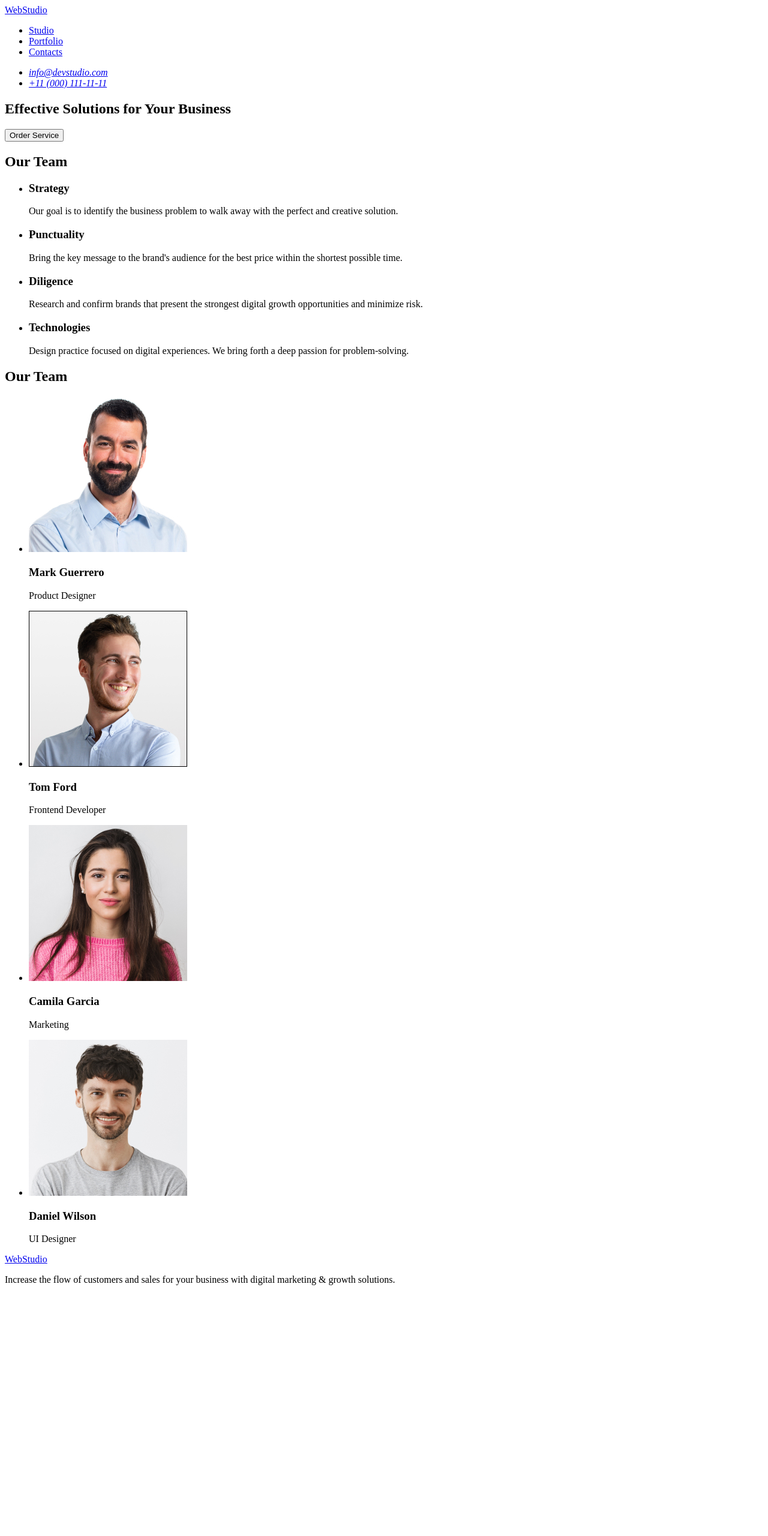
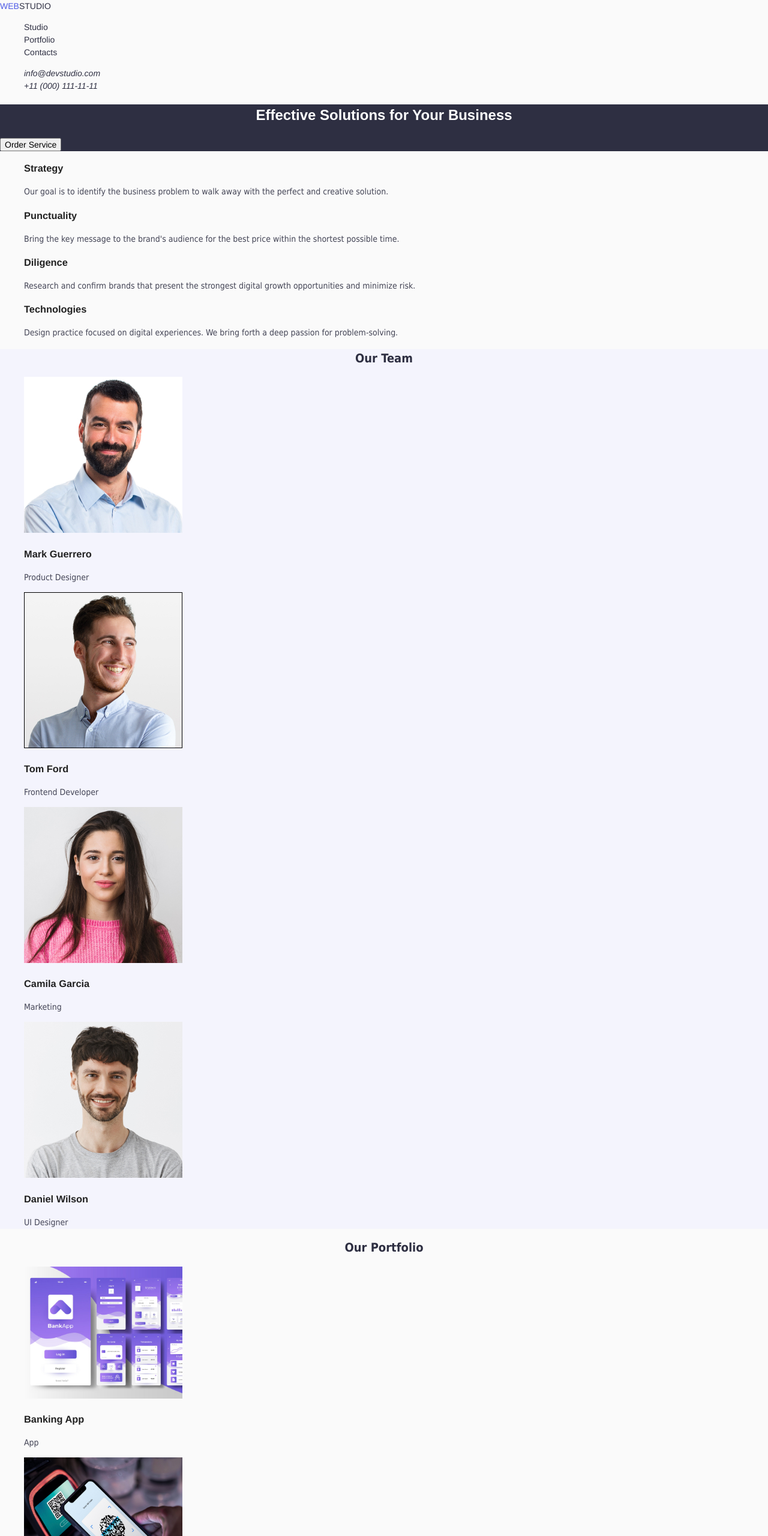
Before and after one commit to Alexkhubetsov/goit-markup-hw-02, a plain HTML site: page index.html in a window 1280 px wide. Shown: the top 2560 px of the page at 60% size. Before the commit the page ends 2158 px from the top, so only its background shows below. Drawn offline with nearby package versions, Linux system fonts and the light colour scheme.

Commit message:
add initial files

```diff
--- /dev/null
+++ b/css/styles.css
@@ -0,0 +1,50 @@
+body {
+    font-family: "Helvetica Neue", "Roboto", "Verdana", sans-serif;
+    color: #212121;
+    font-size: 14px;
+    background-color: #fafafa;
+    line-height: 1.5;
+}
+
+.page-title {
+    font-size: 24px;
+    font-family: "Oswald", sans-serif;
+    text-align: center;
+    color: white;
+}
+
+.section-title {
+    font-size: 20px;
+        color: #2E2F42;
+        font-family: 'Tahoma', sans-serif;
+    text-align: center;
+}
+
+
+ p {
+        font-family: 'Tahoma';
+        color: #434455;
+    }
+
+a {
+    text-decoration: none;
+    color: #2E2F42;
+}
+
+ul,
+ol {
+    list-style-type: none;
+}
+.link {
+    text-transform: uppercase;
+}
+.team {
+    background-color: #F4F4FD;
+}
+.sectionstyle {
+    background-color: #2E2F42;
+
+}
+.pagefooter {
+    color: #F4F4FD;
+}
--- a/index.html
+++ b/index.html
@@ -4,13 +4,15 @@
 <head>
     <meta charset="utf-8" />
     <meta name="description" content="goit-markup-hw-01" />
-    <title>goit-markup-hw-01</title>
+    <title>goit-markup-hw-02</title>
+    <link rel="stylesheet" href="https://cdn.jsdelivr.net/npm/modern-normalize@2.0.0/modern-normalize.min.css">
+    <link rel="stylesheet" href="./css/styles.css" />
 </head>
 
 <body>
     <header>
         <nav>
-            <a href="./index.html">WebStudio</a>
+            <a href="./index.html" class="link"><span style="color: #4D5AE5;">Web</span>Studio</a>
             <ul>
                 <li><a href="#Studio">Studio</a></li>
                 <li><a href="#Portfolio">Portfolio</a></li>
@@ -26,13 +28,12 @@
     </header>
     <main>
 
-        <section>
-            <h1>Effective Solutions for Your Business</h1>
+        <section class="sectionstyle">
+            <h1 class="page-title">Effective Solutions for Your Business</h1>
             <button type="button"> Order Service</button>
         </section>
 
         <section>
-            <h2>Our Team</h2>
             <ul>
                 <li>
                     <h3>Strategy</h3>
@@ -54,8 +55,8 @@
             </ul>
         </section>
 
-        <section>
-            <h2>Our Team</h2>
+        <section class="team">
+            <h2 class="section-title">Our Team</h2>
             <ul>
                 <li>
                     <img src="./images/img.jpg" width="264" alt="Our Team. Person 1. Mark Guerrero" />
@@ -79,11 +80,50 @@
                 </li>
             </ul>
         </section>
+
+        <section>
+            <h2 class="section-title">Our Portfolio</h2>
+            <ul>
+                <li>
+                    <img src="./images/img21.jpg" width="264" alt="Our Portfolio. Banking App" />
+                    <h3>Banking App</h3>
+                    <p>App</p>
+                </li>
+                <li>
+                    <img src="./images/img22.jpg" width="264" alt="Our Portfolio. Cashless Payment" />
+                    <h3>Cashless Payment</h3>
+                    <p>Marketing</p>
+                </li>
+                <li>
+                    <img src="./images/img23.jpg" width="264" alt="Our Portfolio. Camila Garcia" />
+                    <h3>Meditation App</h3>
+                    <p>App</p>
+                </li>
+                <li>
+                    <img src="./images/img24.jpg" width="264" alt="Our Portfolio. Daniel Wilson" />
+                    <h3>Taxi Service</h3>
+                    <p>Marketing</p>
+                </li>
+                <li>
+                    <img src="./images/img25.jpg" width="264" alt="Our Portfolio. Daniel Wilson" />
+                    <h3>Screen Illustrations</h3>
+                    <p>Design</p>
+                </li>
+                <li>
+                    <img src="./images/img26.jpg" width="264" alt="Our Portfolio. Daniel Wilson" />
+                    <h3>Online Courses</h3>
+                    <p>Marketing</p>
+                </li>
+            </ul>
+        </section>
+
     </main>
 
-    <footer>
-        <a href="./index.html">WebStudio</a>
-        <p>Increase the flow of customers and sales for your business with digital marketing & growth solutions.</p>
+    <footer class="sectionstyle" >
+        <ul class="pagefooter">
+        <li><a href="./index.html" class="link"><span style="color: #4D5AE5;">Web</span>Studio</a></li>
+        <li><p>Increase the flow of customers and sales for your business with digital marketing & growth solutions.</p></li>
+        </ul>
     </footer>
 
 </body>
```
Also changed, not shown: images/img21.jpg (added), images/img22.jpg (added), images/img23.jpg (added), images/img24.jpg (added), images/img25.jpg (added), images/img26.jpg (added).
